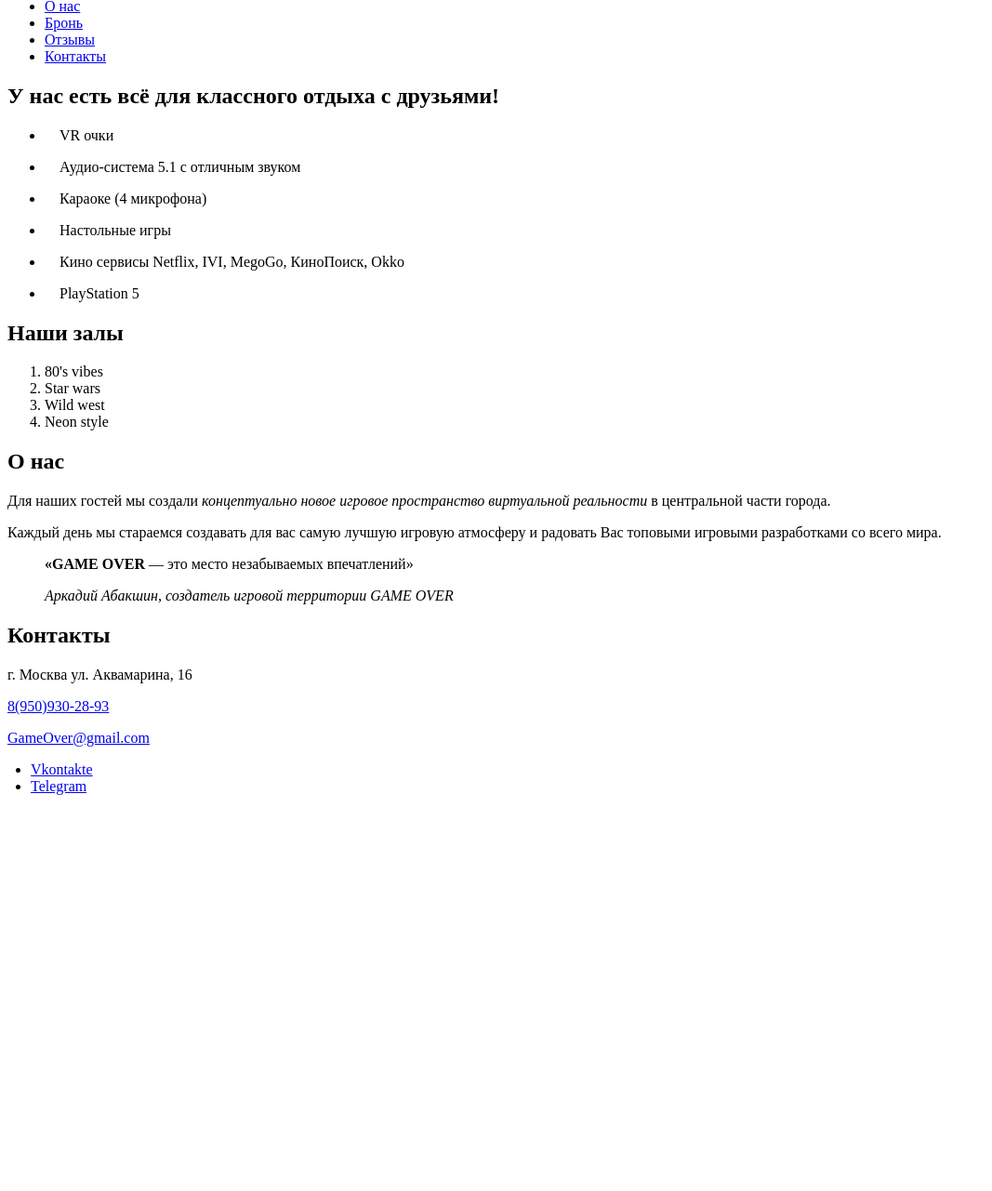
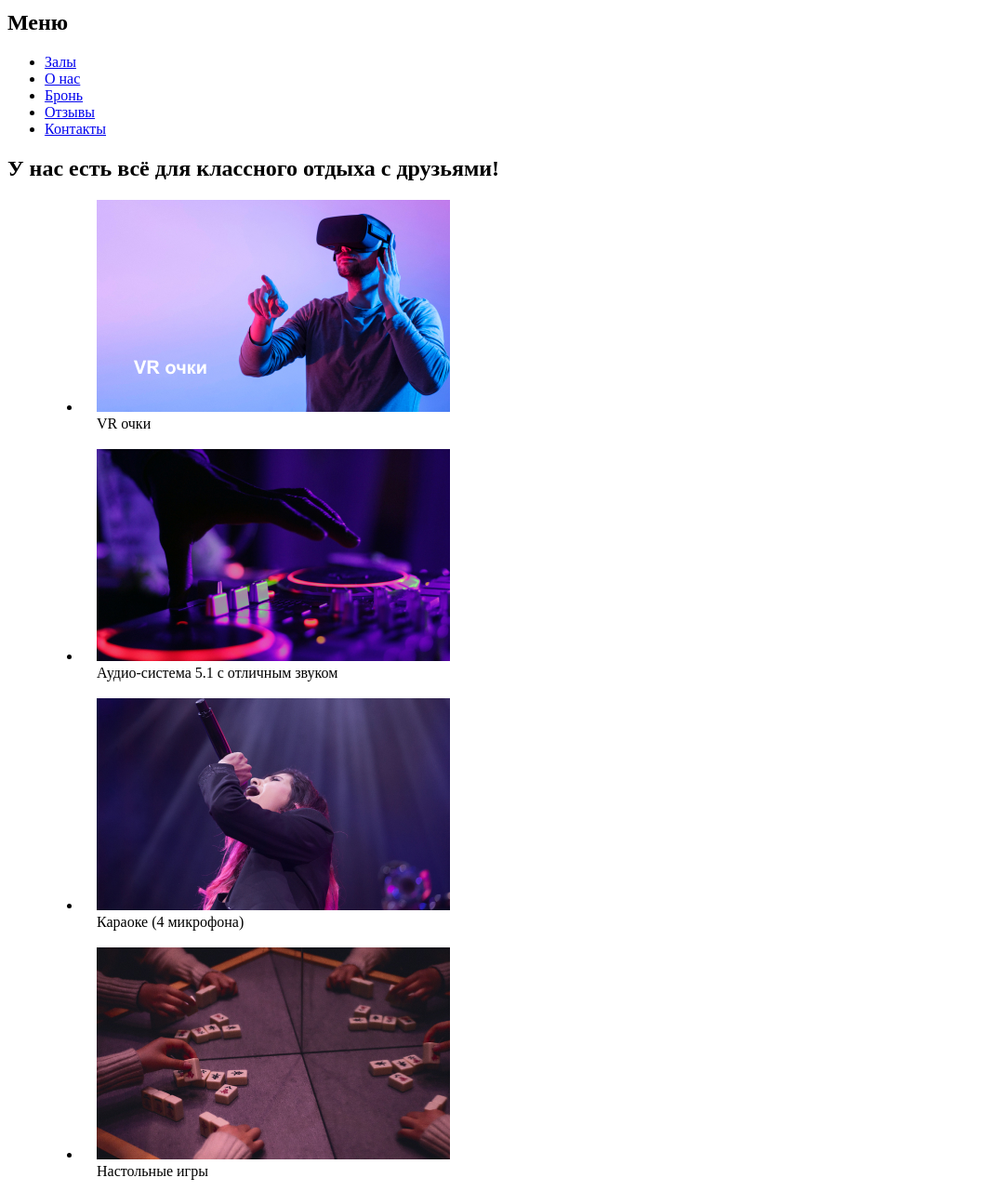
Before and after one commit to anddrona/methed_01, a plain HTML site: page index.html in a window 1280 px wide. Shown: the part 87-1368 px from the top of the page at 93% size, without its empty margins (0-1067 px from the left). Before the commit the page ends 958 px from the top, so only its background shows below. Drawn offline with Linux system fonts and the light colour scheme.

Commit message:
add imgs module 01 lesson 04

```diff
--- a/index.html
+++ b/index.html
@@ -5,8 +5,10 @@
     <meta http-equiv="X-UA-Compatible" content="IE=edge">
     <meta name="viewport" content="width=device-width, initial-scale=1.0">
     <title>GAME OVER</title>
+    <link type="image/svg+xml"  rel="icon" href="./img/icon.svg">
 </head>
 <body>
+    <img src="img/logo.png" alt="Логотип Go" style="height: 66px;" >
     <div>
         <h2>
             <b>Меню</b>
@@ -23,26 +25,34 @@
         <h2>
             <b>У нас есть всё для классного отдыха с друзьями!</b>
         </h2>
-        <ul>
+        <figure>
+            <ul>
             <li>
-                &emsp;VR очки
-            </li><p>
+                &emsp;<img src="./img/vr.jpg" alt="VR очки" style="height: 228px;">
+                <figcaption>&emsp;VR очки</figcaption>
+            </li><br>
             <li>
-                &emsp;Аудио-система 5.1 с отличным звуком
-            </li><p>
+                &emsp;<img src="./img/audio.jpg" alt="Аудио-система 5.1 с отличным звуком" style="height: 228px;">
+                <figcaption>&emsp;Аудио-система 5.1 с отличным звуком</figcaption>
+            </li><br>
             <li>
-                &emsp;Караоке (4 микрофона)
-            </li><p>
+                &emsp;<img src="./img/micro.jpg" alt="Караоке (4 микрофона)" style="height: 228px;">
+                <figcaption>&emsp;Караоке (4 микрофона)</figcaption>
+            </li><br>
             <li>
-                &emsp;Настольные игры
-            </li><p>
+                &emsp;<img src="./img/game.jpg" alt="Настольные игры" style="height: 228px;">
+                <figcaption>&emsp;Настольные игры</figcaption>
+            </li><br>
             <li>
-                &emsp;Кино сервисы Netflix, IVI, MegoGo, КиноПоиск, Okko
-            </li><p>
+                &emsp;<img src="./img/netflix.jpg" alt="Кино сервисы Netflix, IVI, MegoGo, КиноПоиск, Okko" style="height: 228px;">
+                <figcaption>&emsp;Кино сервисы Netflix, IVI, MegoGo, КиноПоиск, Okko</figcaption>
+            </li><br>
             <li>
-                &emsp;PlayStation 5
+                &emsp;<img src="./img/sony.jpg" alt="PlayStation 5" style="height: 228px;">
+                <figcaption>&emsp;PlayStation 5</figcaption>
             </li>
         </ul>
+    </figure>
     </div>
     <div id="hall">
         <h2>
@@ -50,16 +60,16 @@
         </h2>
         <ol>
             <li>
-               <a href="./vibes.html" target="_blank" style="text-decoration: none; color: black;">80's vibes</a>
+            <a href="./vibes.html" target="_blank" style="text-decoration: none; color: black;">80's vibes</a>
             </li>
             <li>
-               <a href="./starwars.html" target="_blank" style="text-decoration: none;color: black;">Star wars</a>
+            <a href="./starwars.html" target="_blank" style="text-decoration: none;color: black;">Star wars</a>
             </li>
             <li>
-                <a href="./wildwest.html"target="_blank" style="text-decoration: none;color: black;">Wild west</a>
+            <a href="./wildwest.html"target="_blank" style="text-decoration: none;color: black;">Wild west</a>
             </li>
             <li>
-                <a href="./neon.html"target="_blank" style="text-decoration: none;color: black;">Neon style</a>
+            <a href="./neon.html"target="_blank" style="text-decoration: none;color: black;">Neon style</a>
             </li>
         </ol>
     </div>
```
Also changed, not shown: img/audio.jpg (added), img/game.jpg (added), img/icon.svg (added), img/logo.png (added), img/micro.jpg (added), img/netflix.jpg (added), img/sony.jpg (added), img/vr.jpg (added).
